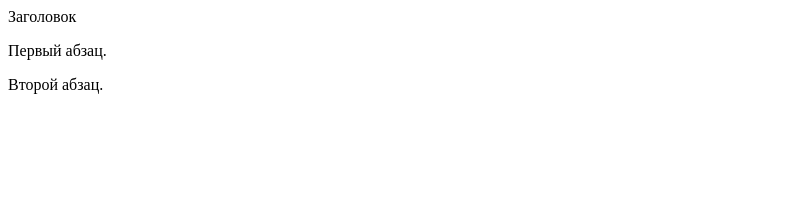
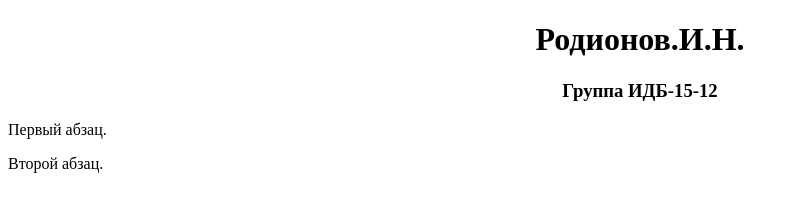
Before and after one commit to DoubleD0wn/7semestr, a plain HTML site: page index.html in a window 1280 px wide. Shown: the whole page, without its empty margins (0-798 px from the left). Drawn offline with Linux system fonts and the light colour scheme.

Commit message:
Update index.html

```diff
--- a/index.html
+++ b/index.html
@@ -5,7 +5,10 @@
   <title>Пример веб-страницы</title>
  </head>
  <body>
-  <div>Заголовок</div>
+ <div align="center">
+  <h1>Родионов.И.Н.</h1>
+  <h3>Группа ИДБ-15-12</h3>
+ </div>
   <!-- Комментарий -->
   <p>Первый абзац.</p>
   <p>Второй абзац.</p>
```
